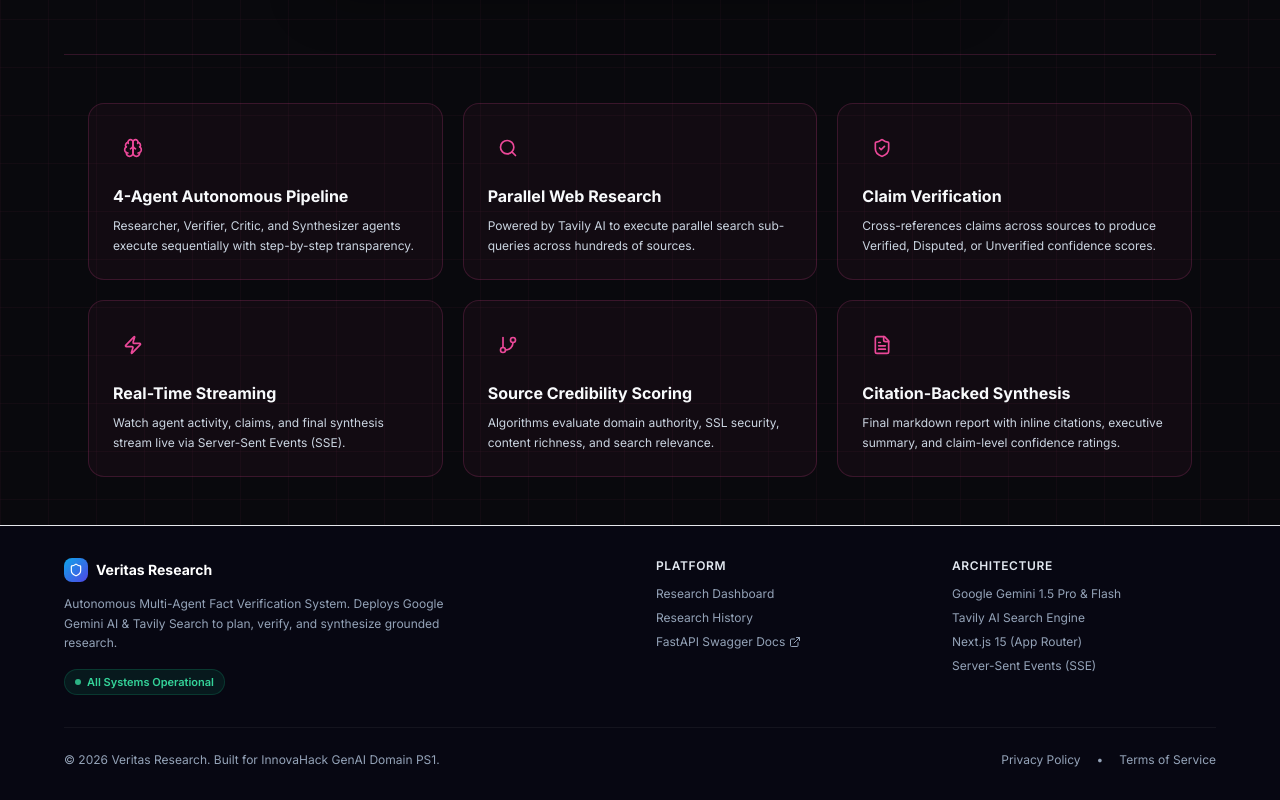
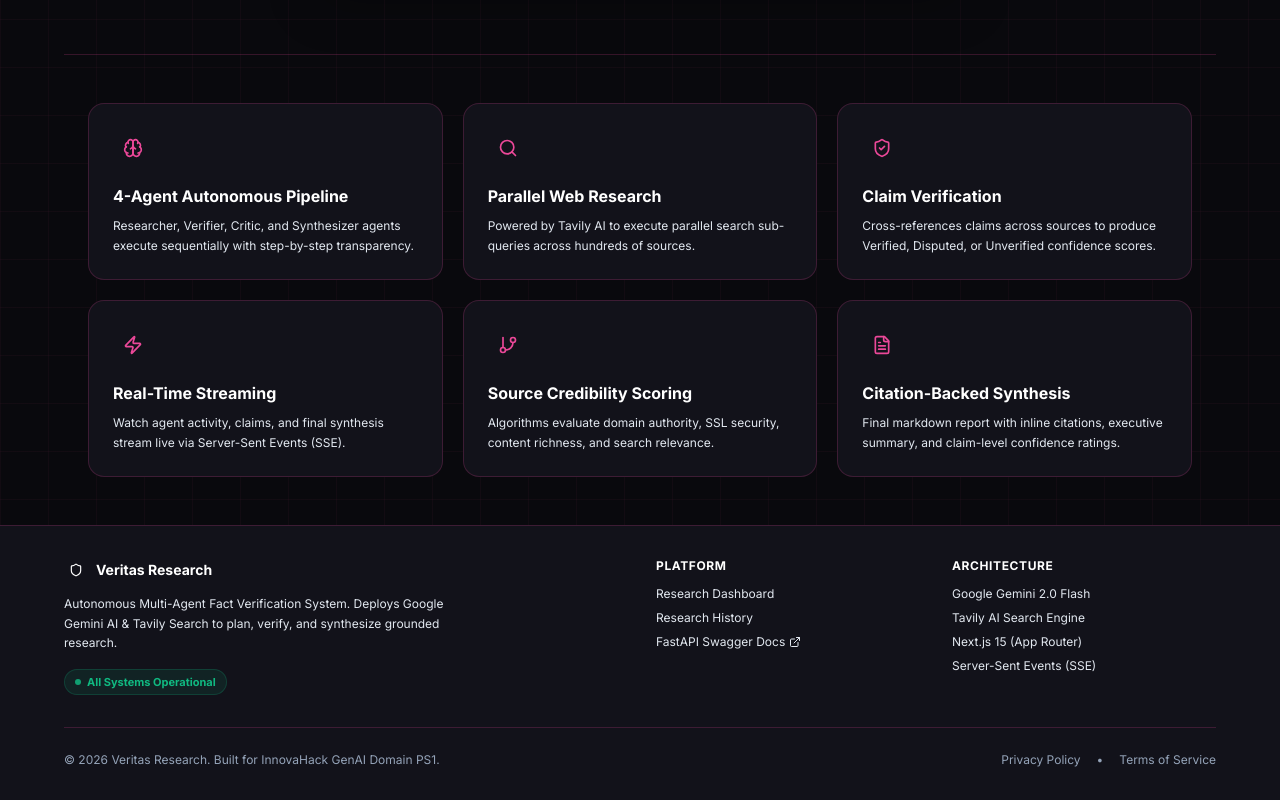
Before and after one commit to SumanthVadagana/Veritas-Research, a Next.js app in the folder frontend/: page / in a window 1280 px wide. Shown: the part 605-1405 px from the top of the page. Built offline with nearby package versions, Linux system fonts and the light colour scheme.

Commit message:
Enhance Light Mode text contrast with pure black headings and deep slate body text

```diff
--- a/frontend/app/globals.css
+++ b/frontend/app/globals.css
@@ -9,8 +9,8 @@
   --bg-primary:    #09090d;
   --bg-secondary:  #12121a;
   --bg-tertiary:   #191924;
-  --bg-card:       rgba(236, 72, 153, 0.04);
-  --bg-card-hover: rgba(236, 72, 153, 0.08);
+  --bg-card:       #12121a;
+  --bg-card-hover: #1c1c28;
 
   --accent-pink:    #ec4899;
   --accent-rose:    #f43f5e;
@@ -18,24 +18,24 @@
   --accent-emerald: #10b981;
   --accent-amber:   #f59e0b;
 
-  --text-primary:   #f8fafc;
-  --text-secondary: #cbd5e1;
-  --text-muted:     #64748b;
+  --text-primary:   #ffffff;
+  --text-secondary: #e2e8f0;
+  --text-muted:     #94a3b8;
 
-  --border-subtle: rgba(236, 72, 153, 0.18);
-  --border-medium: rgba(236, 72, 153, 0.35);
+  --border-subtle: rgba(236, 72, 153, 0.2);
+  --border-medium: rgba(236, 72, 153, 0.4);
 
   --gradient-brand: linear-gradient(135deg, #ec4899 0%, #f43f5e 50%, #a855f7 100%);
   --grid-color:     rgba(236, 72, 153, 0.04);
 }
 
-/* Light Mode: White & Crimson Red */
+/* Light Mode: White & Crimson Red (Ultra High Contrast Text) */
 html.light {
   --bg-primary:    #ffffff;
-  --bg-secondary:  #f8fafc;
-  --bg-tertiary:   #f1f5f9;
-  --bg-card:       rgba(220, 38, 38, 0.03);
-  --bg-card-hover: rgba(220, 38, 38, 0.07);
+  --bg-secondary:  #f1f5f9;
+  --bg-tertiary:   #e2e8f0;
+  --bg-card:       #f8fafc;
+  --bg-card-hover: #f1f5f9;
 
   --accent-pink:    #dc2626;
   --accent-rose:    #ef4444;
@@ -43,12 +43,12 @@ html.light {
   --accent-emerald: #059669;
   --accent-amber:   #d97706;
 
-  --text-primary:   #0f172a;
-  --text-secondary: #334155;
-  --text-muted:     #64748b;
+  --text-primary:   #000000;
+  --text-secondary: #0f172a;
+  --text-muted:     #475569;
 
-  --border-subtle: rgba(220, 38, 38, 0.16);
-  --border-medium: rgba(220, 38, 38, 0.32);
+  --border-subtle: #cbd5e1;
+  --border-medium: #94a3b8;
 
   --gradient-brand: linear-gradient(135deg, #dc2626 0%, #ef4444 50%, #b91c1c 100%);
   --grid-color:     rgba(220, 38, 38, 0.04);
@@ -66,7 +66,7 @@ body {
   -webkit-font-smoothing: antialiased;
   -moz-osx-font-smoothing: grayscale;
   overflow-x: hidden;
-  transition: background-color 0.3s ease, color 0.3s ease;
+  transition: background-color 0.25s ease, color 0.25s ease;
 }
 
 /* ─── Scrollbar ─────────────────────────────────────────────────────────────── */
@@ -145,18 +145,19 @@ body {
   margin-top: 1.25rem;
   margin-bottom: 0.4rem;
 }
-.prose-veritas p { margin-bottom: 0.85rem; font-size: 0.875rem; }
-.prose-veritas ul, .prose-veritas ol { padding-left: 1.25rem; margin-bottom: 0.85rem; }
-.prose-veritas li { margin-bottom: 0.3rem; font-size: 0.875rem; }
-.prose-veritas strong { color: var(--text-primary); font-weight: 600; }
-.prose-veritas a { color: var(--accent-pink); text-decoration: none; }
+.prose-veritas p { margin-bottom: 0.85rem; font-size: 0.875rem; color: var(--text-secondary); }
+.prose-veritas ul, .prose-veritas ol { padding-left: 1.25rem; margin-bottom: 0.85rem; color: var(--text-secondary); }
+.prose-veritas li { margin-bottom: 0.3rem; font-size: 0.875rem; color: var(--text-secondary); }
+.prose-veritas strong { color: var(--text-primary); font-weight: 700; }
+.prose-veritas a { color: var(--accent-pink); text-decoration: none; font-weight: 600; }
 .prose-veritas a:hover { text-decoration: underline; }
 .prose-veritas code {
-  background: var(--bg-card-hover);
+  background: var(--bg-secondary);
   color: var(--accent-pink);
   padding: 0.1em 0.35em;
   border-radius: 4px;
   font-size: 0.82rem;
+  border: 1px solid var(--border-subtle);
 }
 .prose-veritas blockquote {
   border-left: 3px solid var(--accent-pink);
--- a/frontend/components/Footer.tsx
+++ b/frontend/components/Footer.tsx
@@ -1,27 +1,27 @@
 "use client";
 
 import Link from "next/link";
-import { Shield, ExternalLink, Activity, Github, Lock, FileText } from "lucide-react";
+import { Shield, ExternalLink } from "lucide-react";
 
 export function Footer() {
   return (
-    <footer className="relative z-10 border-t border-white/6 bg-[#070712] py-8 px-6 md:px-10 text-xs text-slate-400">
+    <footer className="relative z-10 border-t border-[var(--border-subtle)] bg-[var(--bg-secondary)] py-8 px-6 md:px-10 text-xs text-[var(--text-muted)] transition-colors duration-300">
       <div className="max-w-6xl mx-auto grid grid-cols-1 md:grid-cols-4 gap-8 mb-8">
         {/* Brand Col */}
         <div className="md:col-span-2">
           <div className="flex items-center gap-2 mb-3">
-            <div className="w-6 h-6 rounded-lg bg-gradient-to-br from-sky-500 to-indigo-600 flex items-center justify-center">
+            <div className="w-6 h-6 rounded-lg bg-[var(--gradient-brand)] flex items-center justify-center">
               <Shield className="w-3.5 h-3.5 text-white" />
             </div>
-            <span className="font-bold text-white text-sm">Veritas Research</span>
+            <span className="font-bold text-[var(--text-primary)] text-sm">Veritas Research</span>
           </div>
-          <p className="text-slate-400 text-xs leading-relaxed max-w-sm">
+          <p className="text-[var(--text-secondary)] text-xs leading-relaxed max-w-sm">
             Autonomous Multi-Agent Fact Verification System. Deploys Google Gemini AI & Tavily Search to plan, verify, and synthesize grounded research.
           </p>
 
           <div className="mt-4 flex items-center gap-2">
-            <span className="inline-flex items-center gap-1.5 px-2.5 py-1 rounded-full bg-emerald-500/10 text-emerald-400 border border-emerald-500/20 text-[11px] font-semibold">
-              <span className="w-1.5 h-1.5 rounded-full bg-emerald-400 animate-pulse" />
+            <span className="inline-flex items-center gap-1.5 px-2.5 py-1 rounded-full bg-emerald-500/10 text-emerald-500 border border-emerald-500/20 text-[11px] font-bold">
+              <span className="w-1.5 h-1.5 rounded-full bg-emerald-500 animate-pulse" />
               All Systems Operational
             </span>
           </div>
@@ -29,17 +29,17 @@ export function Footer() {
 
         {/* Quick Links */}
         <div>
-          <h4 className="font-semibold text-slate-200 mb-3 text-xs uppercase tracking-wider">
+          <h4 className="font-bold text-[var(--text-primary)] mb-3 text-xs uppercase tracking-wider">
             Platform
           </h4>
-          <ul className="flex flex-col gap-2">
+          <ul className="flex flex-col gap-2 text-[var(--text-secondary)]">
             <li>
-              <Link href="/research" className="hover:text-sky-300 transition-colors">
+              <Link href="/research" className="hover:text-[var(--accent-pink)] transition-colors">
                 Research Dashboard
               </Link>
             </li>
             <li>
-              <Link href="/history" className="hover:text-sky-300 transition-colors">
+              <Link href="/history" className="hover:text-[var(--accent-pink)] transition-colors">
                 Research History
               </Link>
             </li>
@@ -48,7 +48,7 @@ export function Footer() {
                 href="http://localhost:8000/docs"
                 target="_blank"
                 rel="noreferrer"
-                className="hover:text-sky-300 transition-colors inline-flex items-center gap-1"
+                className="hover:text-[var(--accent-pink)] transition-colors inline-flex items-center gap-1"
               >
                 FastAPI Swagger Docs <ExternalLink className="w-3 h-3" />
               </a>
@@ -58,11 +58,11 @@ export function Footer() {
 
         {/* Technical */}
         <div>
-          <h4 className="font-semibold text-slate-200 mb-3 text-xs uppercase tracking-wider">
+          <h4 className="font-bold text-[var(--text-primary)] mb-3 text-xs uppercase tracking-wider">
             Architecture
           </h4>
-          <ul className="flex flex-col gap-2">
-            <li>Google Gemini 1.5 Pro & Flash</li>
+          <ul className="flex flex-col gap-2 text-[var(--text-secondary)]">
+            <li>Google Gemini 2.0 Flash</li>
             <li>Tavily AI Search Engine</li>
             <li>Next.js 15 (App Router)</li>
             <li>Server-Sent Events (SSE)</li>
@@ -70,12 +70,12 @@ export function Footer() {
         </div>
       </div>
 
-      <div className="max-w-6xl mx-auto pt-6 border-t border-white/5 flex flex-col md:flex-row items-center justify-between gap-4">
-        <p>© {new Date().getFullYear()} Veritas Research. Built for InnovaHack GenAI Domain PS1.</p>
-        <div className="flex items-center gap-4">
-          <span className="hover:text-slate-300 cursor-pointer">Privacy Policy</span>
+      <div className="max-w-6xl mx-auto pt-6 border-t border-[var(--border-subtle)] flex flex-col md:flex-row items-center justify-between gap-4">
+        <p className="text-[var(--text-muted)]">© {new Date().getFullYear()} Veritas Research. Built for InnovaHack GenAI Domain PS1.</p>
+        <div className="flex items-center gap-4 text-[var(--text-muted)]">
+          <span className="hover:text-[var(--text-primary)] cursor-pointer">Privacy Policy</span>
           <span>•</span>
-          <span className="hover:text-slate-300 cursor-pointer">Terms of Service</span>
+          <span className="hover:text-[var(--text-primary)] cursor-pointer">Terms of Service</span>
         </div>
       </div>
     </footer>
```
